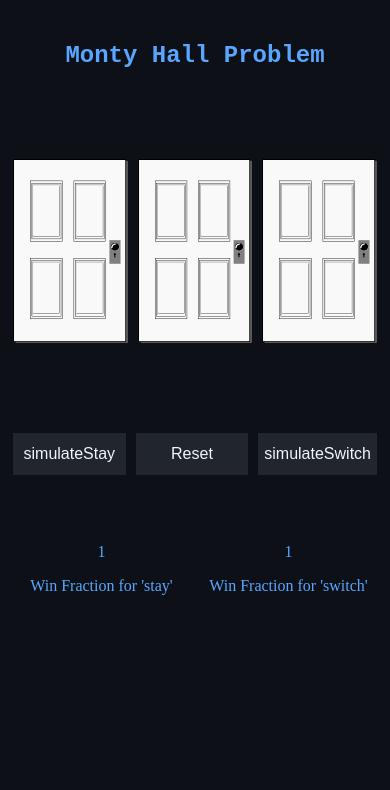
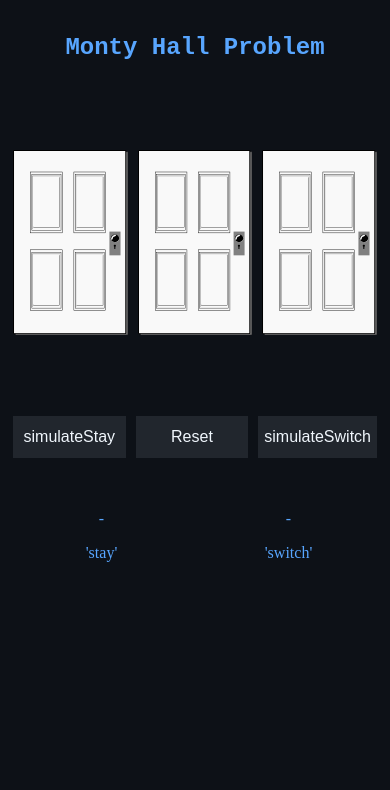
Before and after one commit to L-ashwin/Monty-Hall-Simulation, a plain HTML site: page index.html in a window 390 px wide. Shown: the top 790 px of the page. Drawn offline with Linux system fonts and the light colour scheme.

Commit message:
minor style corrections (for low resolution phones)

```diff
--- a/index.html
+++ b/index.html
@@ -58,13 +58,13 @@
     <div class="row scores">
 
         <div class="column scores">
-            <p id="Out1">1</p>
-            <p>Win Fraction for 'stay'</p>
+            <p id="Out1">-</p>
+            <p>'stay'</p>
         </div>
 
         <div class="column scores">
-            <p id="Out2">1</p>
-            <p>Win Fraction for 'switch'</p>
+            <p id="Out2">-</p>
+            <p>'switch'</p>
         </div>
 
     </div>
--- a/style.css
+++ b/style.css
@@ -92,14 +92,14 @@ body {
         text-align: center;
         font-size:x-large;
         font-family:'Courier New', Courier, monospace;
-        margin-bottom: 5vh;
-        margin-top: 5vh;
+        margin-bottom: 4vh;
+        margin-top: 4vh;
     }
 
     .row .column button {
         font-size: medium;
-        margin-top: 3vh;
-        margin-bottom: 5vh;
+        margin-top: 2vh;
+        margin-bottom: 3vh;
     }
 
 }
```
